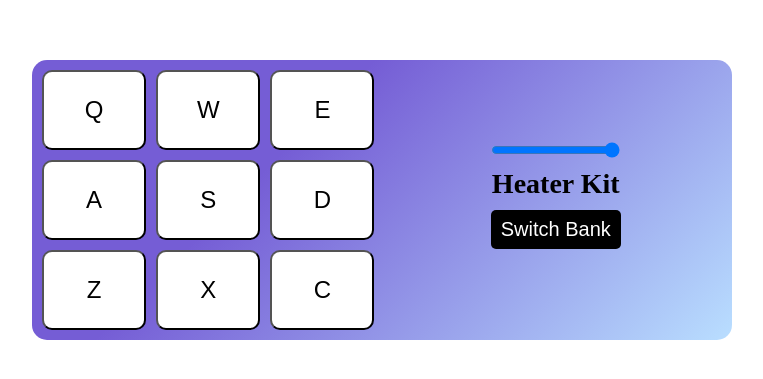
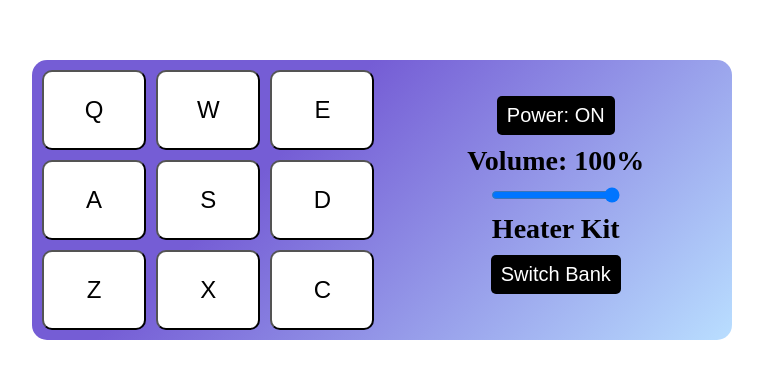
Before and after one commit to caseycantrell/beatboi, a React (Create React App) app: page / in a window 1280 px wide. Shown: the part 235-614 px from the top of the page, without its empty margins (258-1021 px from the left). Built offline with nearby package versions, Linux system fonts and the light colour scheme.

Commit message:
adds power on and off

```diff
--- a/src/App.js
+++ b/src/App.js
@@ -136,20 +136,22 @@ const KeyboardKey = ({ play, sound: { id, key, url, keyCode } }) => {
     document.addEventListener("keydown", handleKeyDown);
   }, []);
 
-  return <button className='drum-pad' onClick={() => play(key, id)}>
+  return <button id={keyCode} className='drum-pad' onClick={() => play(key, id)}>
       <audio className='clip' id={key} src={url} />
         {key}
     </button>
 };
 
-const Keyboard = ({ play, sounds }) => (
+const Keyboard = ({ power, play, sounds }) => (
   <div className='keyboard'>
-    {sounds.map((sound) => <KeyboardKey play={play} sound={sound} />)}
+    {power ? sounds.map((sound) => <KeyboardKey play={play} sound={sound} />) : sounds.map((sound) => <KeyboardKey play={play} sound={{...sound, url: "#"}} />)}
   </div>
 );
 
-const DrumControl = ({ name, volume, switchBank, handleVolumeChange }) => (
+const DrumControl = ({ name, stop, power, volume, switchBank, handleVolumeChange }) => (
   <div className='control'>
+    <button onClick={stop}>Power: {power ? "ON" : "OFF"}</button>
+    <h2>Volume: {Math.round(volume * 100)}%</h2>
      <input
       max="1"
       min="0"
@@ -164,21 +166,41 @@ const DrumControl = ({ name, volume, switchBank, handleVolumeChange }) => (
 );
 
 function App() {
+  const [power, setPower] = useState(true)
   const [volume, setVolume] = useState(1);
   const [soundType, setSoundType] = useState("heaterKit");
   const [sounds, setSounds] = useState(soundsGroup[soundType]);
   const [soundName, setSoundName] = useState("");
 
+  const stop = () => {
+    setPower(!power);
+  };
+
   const handleVolumeChange = (e) => {
     setVolume(e.target.value);
   };
 
+  const styleActiveKey = (audio) => {
+    audio.parentElement.style.backgroundColor = "#000000"
+    audio.parentElement.style.color = "#ffffff"
+  };
+
+  const deactivateAudio = (audio) => {
+    setTimeout(() => {
+      audio.parentElement.style.backgroundColor = "#ffffff"
+      audio.parentElement.style.color = "#000000"
+    }, 300)
+  };
+
+
   const play = (key, sound) => {
     setSoundName(sound);
     const audio = document.getElementById(key);
+    styleActiveKey(audio);
     audio.currentTime = 0;
     audio.play();
-  }
+    deactivateAudio(audio);
+  };
 
   const switchBank = () => {
     setSoundName("");
@@ -204,8 +226,8 @@ function App() {
     <div id="drum-machine">
       {setKeyVolume()}
       <div className='wrapper'>
-        <Keyboard play={play} sounds={sounds} />
-        <DrumControl volume={volume} handleVolumeChange={handleVolumeChange} name={soundName || soundsName[soundType]} switchBank={switchBank} />
+        <Keyboard power={power} play={play} sounds={sounds} />
+        <DrumControl stop={stop} power={power} volume={volume} handleVolumeChange={handleVolumeChange} name={soundName || soundsName[soundType]} switchBank={switchBank} />
         </div>
     </div>
   )
```
